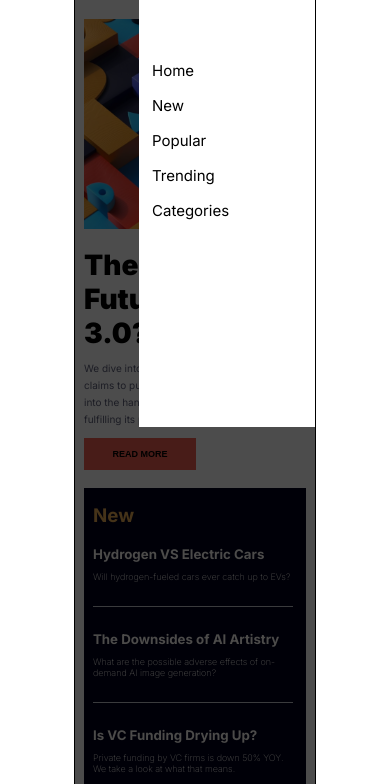
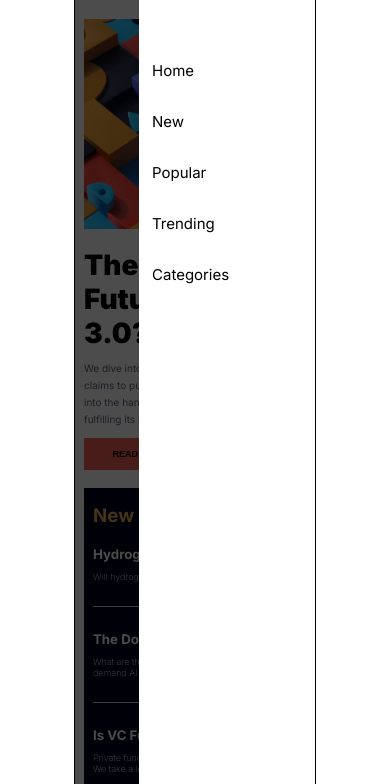
Before and after one commit to okolitochukwuc/news-homepage-main, a plain HTML site: page index.html in a window 390 px wide. Both pictures are taken after a click on the link 296 px from the left and 42 px from the top of the page. Shown: the part 60-844 px from the top of the page. Drawn offline with Linux system fonts and the light colour scheme.

Commit message:
increased mobile nav

```diff
--- a/main.css
+++ b/main.css
@@ -59,7 +59,7 @@ nav {
 
 .mobile-nav {
   width: 11rem;
-  height: 51vh;
+  height: 100vh;
   position: absolute;
   top: 0;
   right: 0;
@@ -88,7 +88,7 @@ nav {
     text-decoration: none;
     color: black;
     display: list-item;
-    margin: 1rem 0;
+    margin: 2rem 0;
     font-size: 15px;
   }
 }
```
